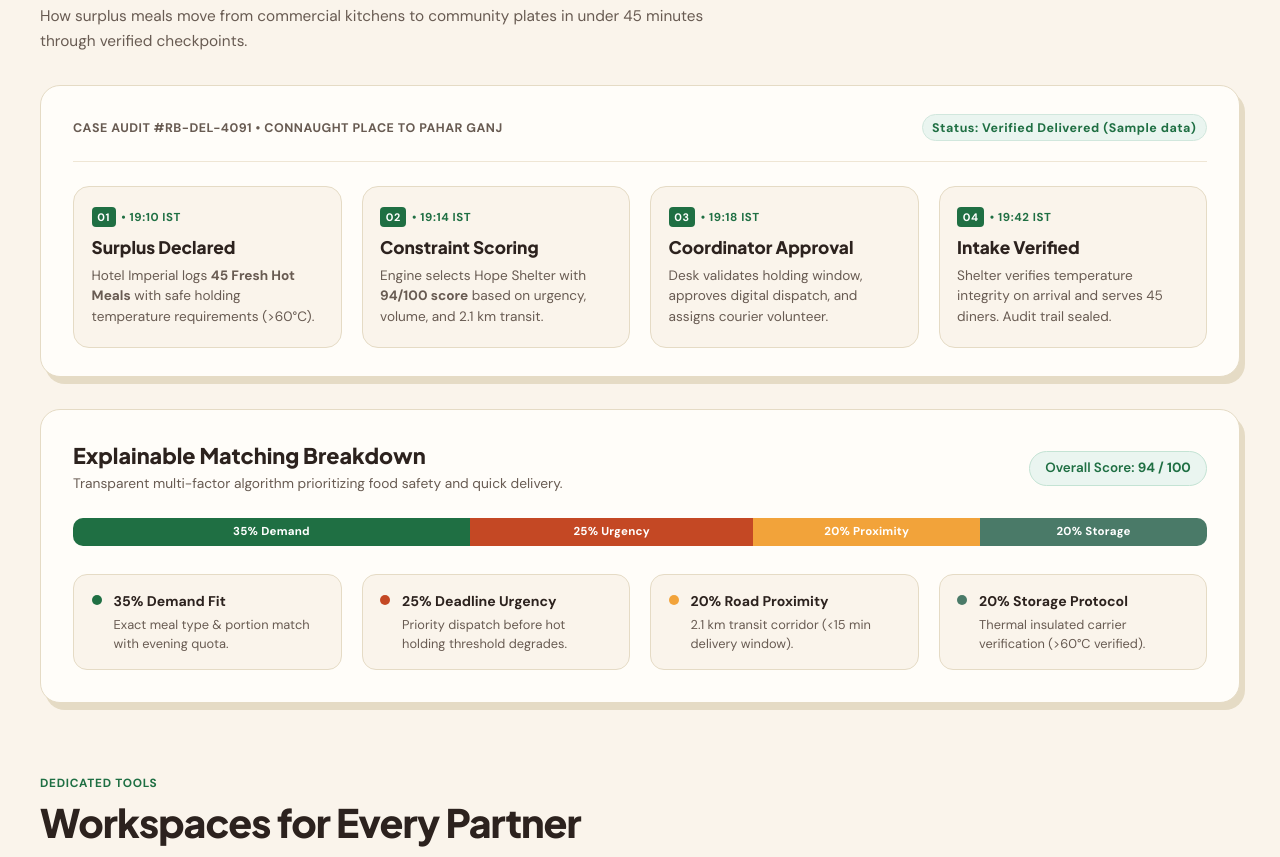
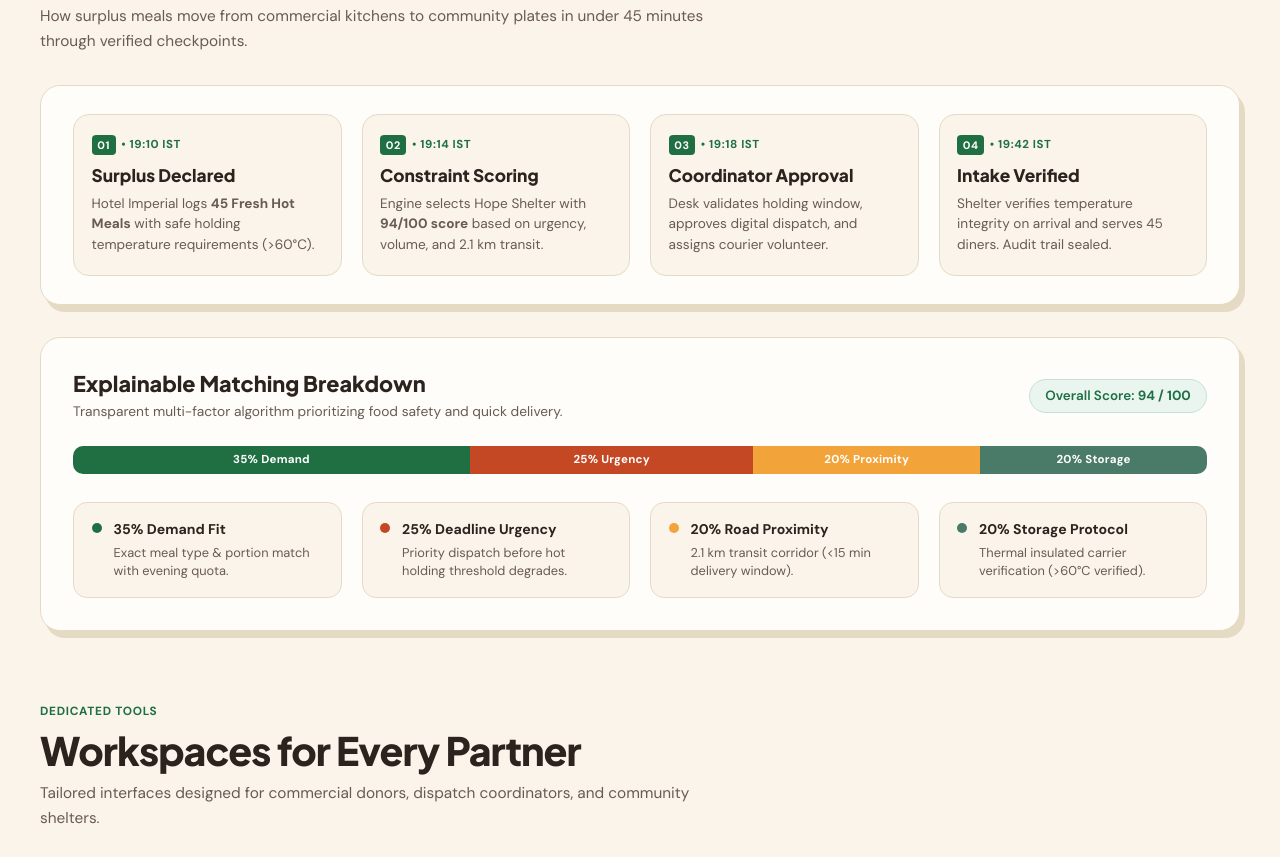
Before and after one commit to ashish-dev-hub/RescueBite-AI, a React (Vite) app in the folder frontend/: page / in a window 1280 px wide. Shown: the part 881-1738 px from the top of the page. Built offline with nearby package versions, Linux system fonts and the light colour scheme; no server answers.

Commit message:
fix(landing): remove case audit metadata bar from Path of One Listing

```diff
--- a/frontend/src/index.css
+++ b/frontend/src/index.css
@@ -1752,7 +1752,7 @@ input::-ms-clear {
   display: grid;
   grid-template-columns: repeat(4, 1fr);
   gap: 1.25rem;
-  padding-top: 1.5rem;
+  padding-top: 0;
 }
 
 .timeline-step-node {
--- a/frontend/src/pages/LandingPage.jsx
+++ b/frontend/src/pages/LandingPage.jsx
@@ -284,10 +284,6 @@ export default function LandingPage({ onSelectRole, onOpenAuth }) {
 
         {/* Real Single Listing Timeline Card */}
         <div className="timeline-bhojan-container">
-          <div className="timeline-meta-bar">
-            <span className="meta-corridor">CASE AUDIT #RB-DEL-4091 &bull; CONNAUGHT PLACE TO PAHAR GANJ</span>
-            <span className="meta-status">Status: Verified Delivered (Sample data)</span>
-          </div>
 
           <div className="timeline-step-grid">
             <div className="timeline-step-node">
```
